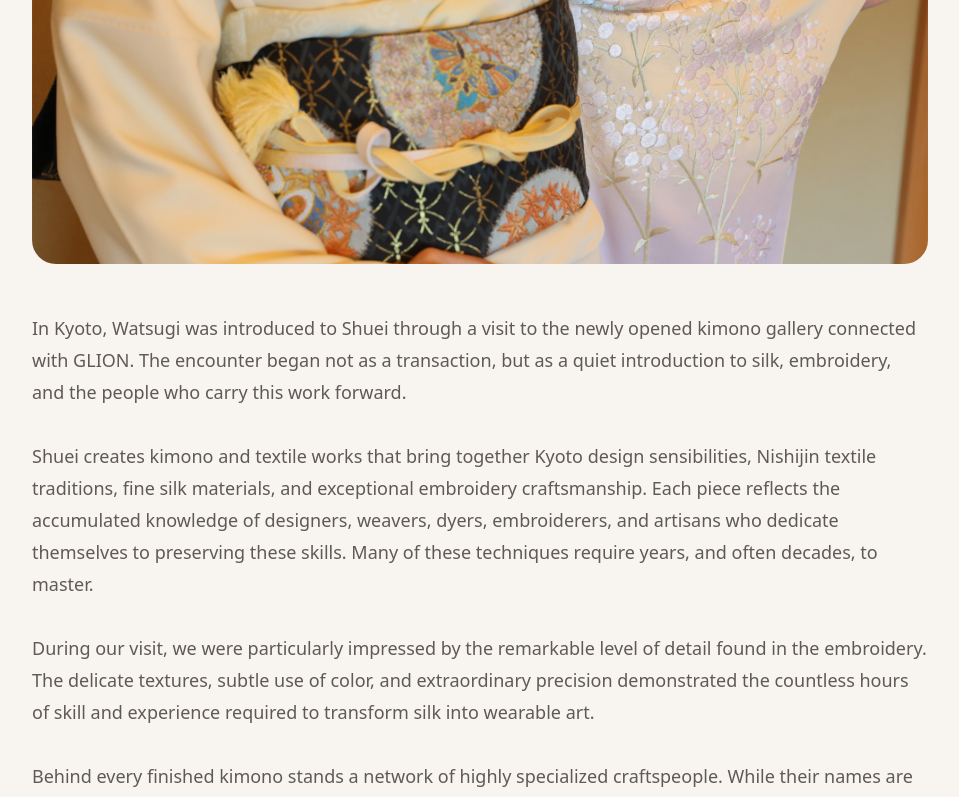
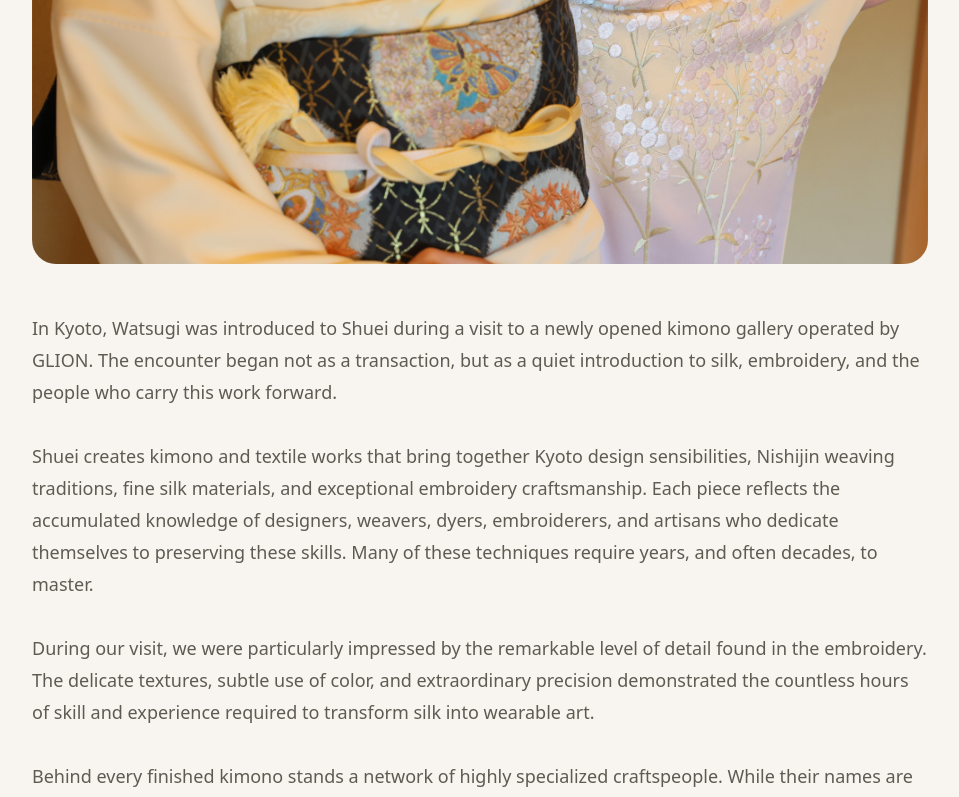
Before and after one commit to Watsugi/watsugi-website, a Next.js app: page /artisans/shuei in a window 1280 px wide. Shown: the part 545-1342 px from the top of the page, without its empty margins (160-1119 px from the left). Built offline with nearby package versions, Linux system fonts and the light colour scheme.

Commit message:
Update page.tsx

```diff
--- a/app/artisans/shuei/page.tsx
+++ b/app/artisans/shuei/page.tsx
@@ -27,11 +27,11 @@ export default function ShueiPage() {
           <div className="space-y-8 text-lg leading-8 text-[#5F5A52]">
 
            <p>
-  In Kyoto, Watsugi was introduced to Shuei through a visit to the newly opened kimono gallery connected with GLION. The encounter began not as a transaction, but as a quiet introduction to silk, embroidery, and the people who carry this work forward.
+  In Kyoto, Watsugi was introduced to Shuei during a visit to a newly opened kimono gallery operated by GLION. The encounter began not as a transaction, but as a quiet introduction to silk, embroidery, and the people who carry this work forward.
 </p>
 
 <p>
-  Shuei creates kimono and textile works that bring together Kyoto design sensibilities, Nishijin textile traditions, fine silk materials, and exceptional embroidery craftsmanship. Each piece reflects the accumulated knowledge of designers, weavers, dyers, embroiderers, and artisans who dedicate themselves to preserving these skills. Many of these techniques require years, and often decades, to master.
+  Shuei creates kimono and textile works that bring together Kyoto design sensibilities, Nishijin weaving traditions, fine silk materials, and exceptional embroidery craftsmanship. Each piece reflects the accumulated knowledge of designers, weavers, dyers, embroiderers, and artisans who dedicate themselves to preserving these skills. Many of these techniques require years, and often decades, to master.
 </p>
 
 <p>
```
